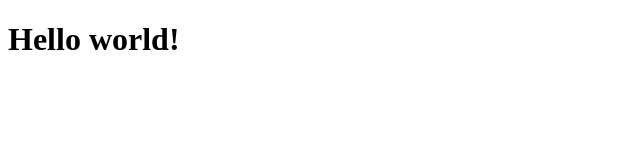
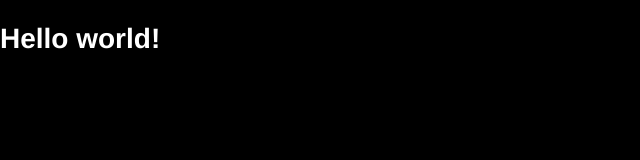
Before and after one commit to IFox99/How-to-break-the-law, a plain HTML site: page index.html in a window 1280 px wide. Shown: the whole page, without its empty margins (0-640 px from the left). Drawn offline with Linux system fonts and the light colour scheme.

Commit message:
add style

```diff
--- a/HTML.html
+++ b/index.html
@@ -4,6 +4,7 @@
     <meta charset="UTF-8">
     <meta http-equiv="X-UA-Compatible" content="IE=edge">
     <meta name="viewport" content="width=device-width, initial-scale=1.0">
+    <link rel="stylesheet" href="style.css">
     <title>My Website</title>
 </head>
 <body>
--- /dev/null
+++ b/style.css
@@ -0,0 +1,8 @@
+body {
+    background-color: #000000;
+    color: #ffffff;
+    font-family: "Helvetica Neue", Helvetica, Arial, sans-serif;
+    font-size: 14px;
+    line-height: 1.42857143;
+    margin: 0;
+}
```
